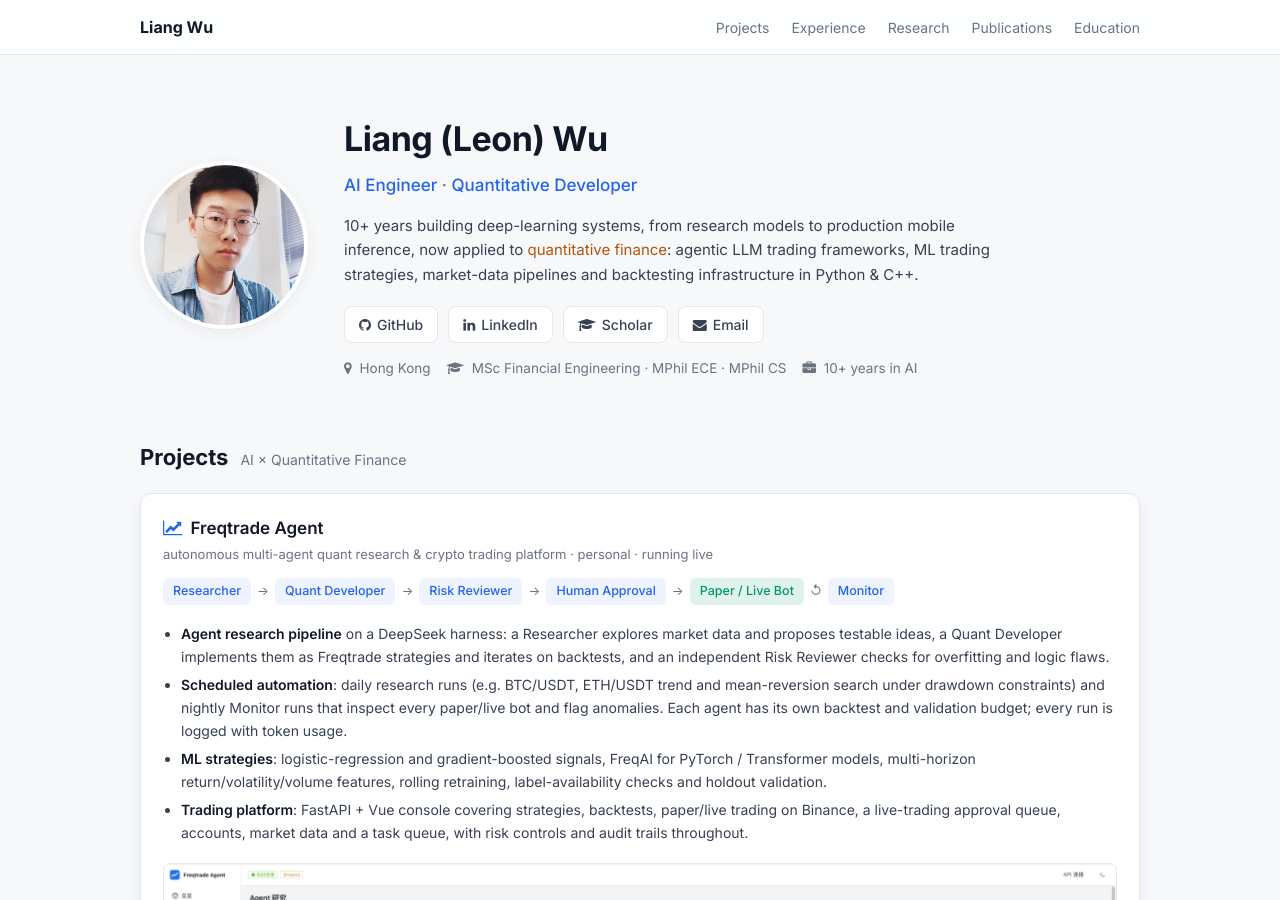
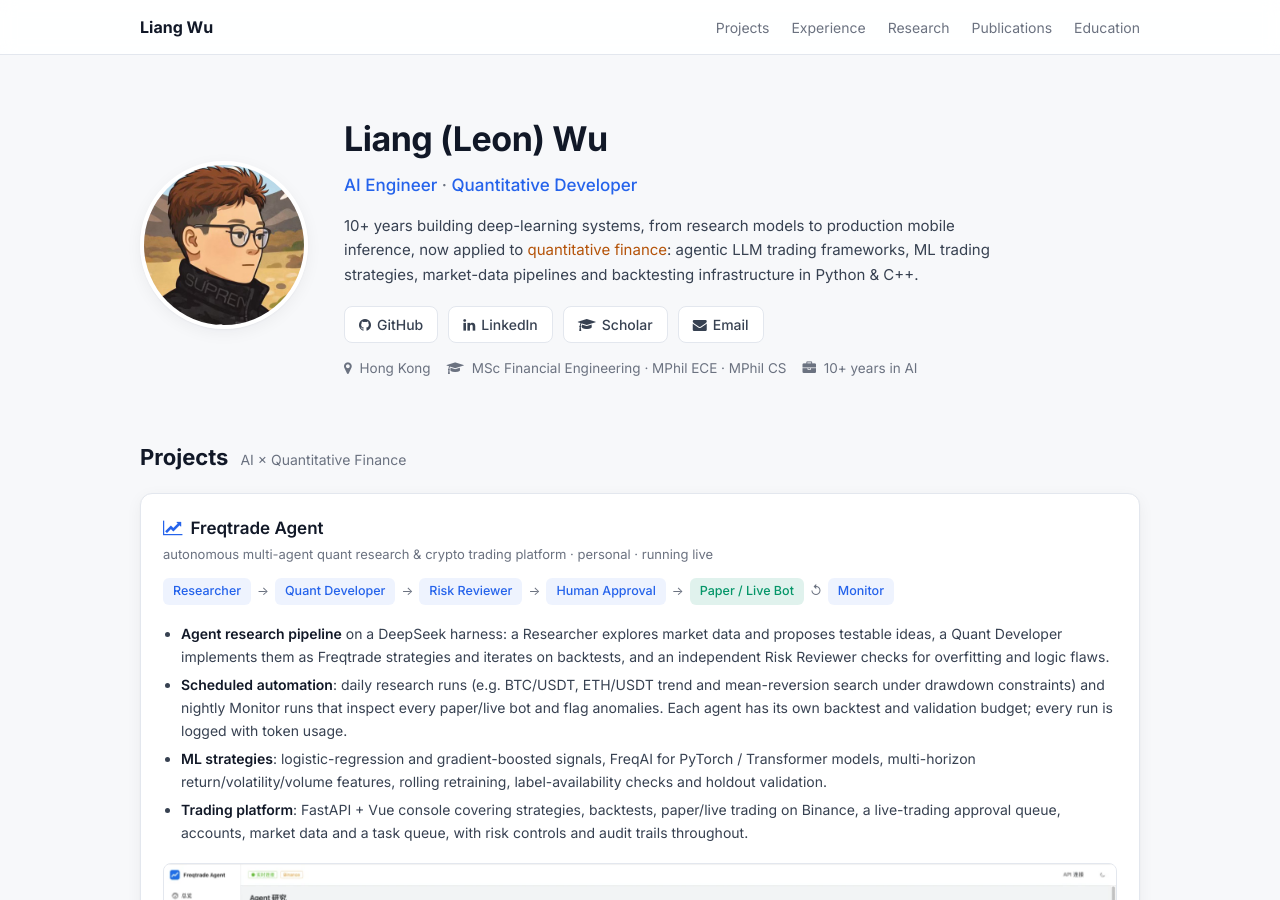
Before and after one commit to leon-liangwu/leon-liangwu.github.io, a Jekyll site: the page built from index.html, in a window 1280 px wide and 900 px high. Built offline with Jekyll 4.4.1, drawn with Linux system fonts in a browser that asks for light colours.

Commit message:
Replace profile photo with illustrated avatar
Co-Authored-By: Claude Opus 5.5 <noreply@anthropic.com>

```diff
--- a/index.html
+++ b/index.html
@@ -5,7 +5,7 @@ layout: default
 
 <!-- ================= HERO ================= -->
 <div class="hero">
-	<img class="avatar" src="files/protal_liang.JPG" alt="Liang Wu">
+	<img class="avatar" src="files/avatar.jpg" alt="Liang Wu">
 	<div>
 		<h1>Liang (Leon) Wu</h1>
 		<div class="role">AI Engineer <span class="sep">·</span> Quantitative Developer</div>
```
Also changed, not shown: files/avatar.jpg (added).
